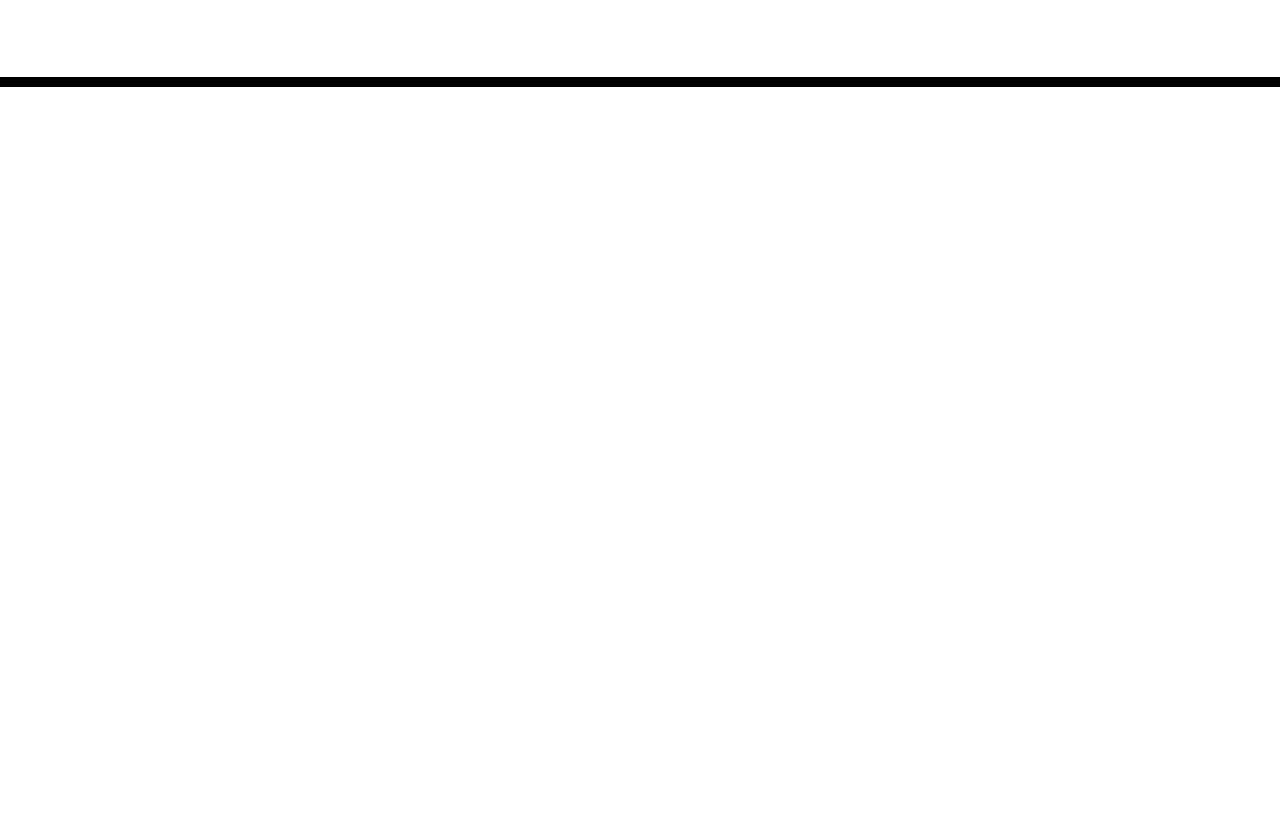
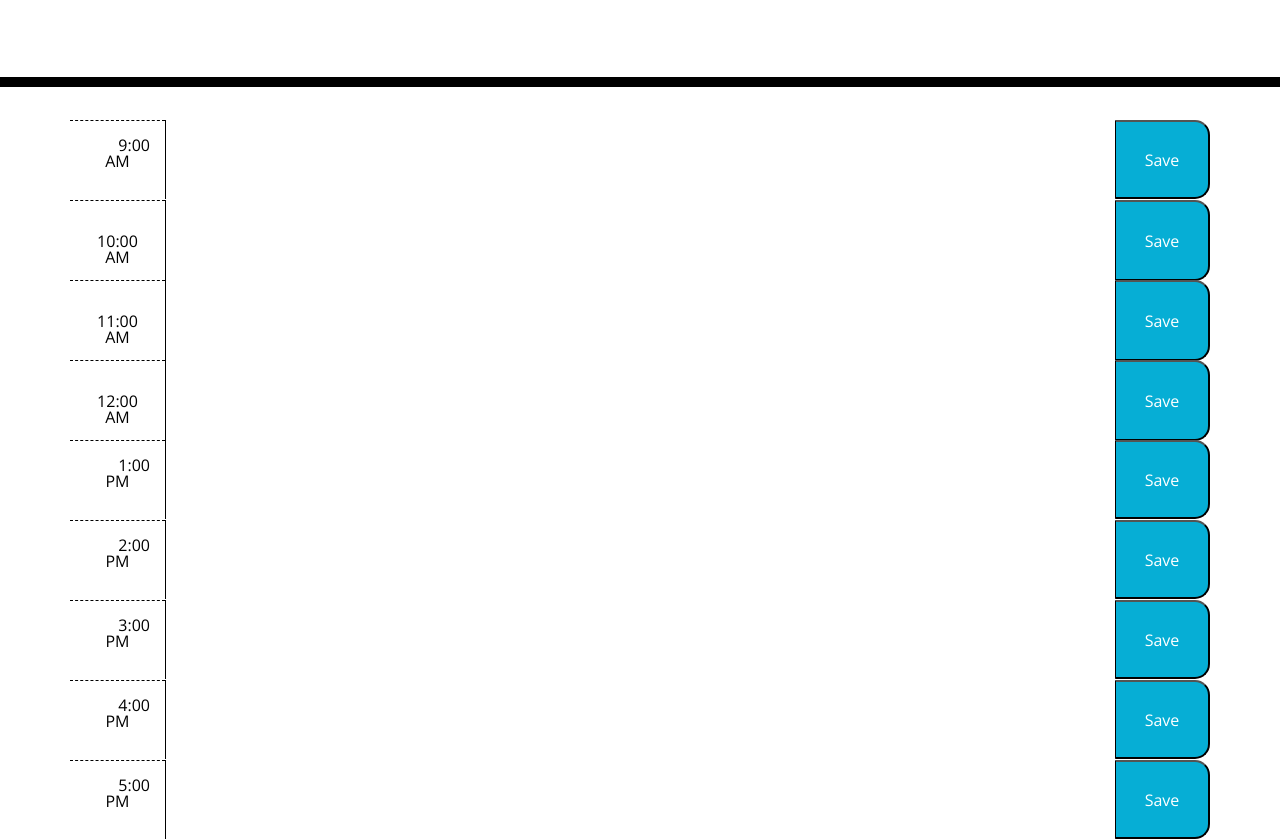
Before and after one commit to devonp702/dayPlanner, a plain HTML site: page index.html in a window 1280 px wide. Shown: the part 181-1020 px from the top of the page. Before the commit the page ends 800 px from the top, so only its background shows below. Drawn offline with nearby package versions, Linux system fonts and the light colour scheme.

Commit message:
moment is loaded, rows are created

```diff
--- a/index.html
+++ b/index.html
@@ -1,23 +1,14 @@
 <!DOCTYPE html>
 <html lang="en">
+
 <head>
   <meta charset="UTF-8" />
   <meta name="viewport" content="width=device-width, initial-scale=1.0" />
   <meta http-equiv="X-UA-Compatible" content="ie=edge" />
-    <link
-      rel="stylesheet"
-      href="https://stackpath.bootstrapcdn.com/bootstrap/4.3.1/css/bootstrap.min.css"
-    />
-    <link
-      rel="stylesheet"
-      href="https://use.fontawesome.com/releases/v5.8.1/css/all.css"
-      integrity="sha384-50oBUHEmvpQ+1lW4y57PTFmhCaXp0ML5d60M1M7uH2+nqUivzIebhndOJK28anvf"
-      crossorigin="anonymous"
-    />
-    <link
-      href="https://fonts.googleapis.com/css?family=Open+Sans&display=swap"
-      rel="stylesheet"
-    />
+  <link rel="stylesheet" href="https://stackpath.bootstrapcdn.com/bootstrap/4.3.1/css/bootstrap.min.css" />
+  <link rel="stylesheet" href="https://use.fontawesome.com/releases/v5.8.1/css/all.css"
+    integrity="sha384-50oBUHEmvpQ+1lW4y57PTFmhCaXp0ML5d60M1M7uH2+nqUivzIebhndOJK28anvf" crossorigin="anonymous" />
+  <link href="https://fonts.googleapis.com/css?family=Open+Sans&display=swap" rel="stylesheet" />
   <link rel="stylesheet" href="style.css" />
   <title>Work Day Scheduler</title>
 </head>
@@ -29,10 +20,76 @@
     <p id="currentDay" class="lead"></p>
   </header>
   <div class="container">
-      <!-- Timeblocks go here -->
+    <div class="row time-block">
+      <div class="col-1 hour">
+        9:00 AM
+      </div>
+      <textarea class="col-10 description"></textarea>
+      <button class="col-1 saveBtn">Save</button>
+    </div>
+    <div class="row time-block">
+      <div class="col-1 hour">
+        10:00 AM
+      </div>
+      <textarea class="col-10 description"></textarea>
+      <button class="col-1 saveBtn">Save</button>
+    </div>
+    <div class="row time-block">
+      <div class="col-1 hour">
+        11:00 AM
+      </div>
+      <textarea class="col-10 description"></textarea>
+      <button class="col-1 saveBtn">Save</button>
+    </div>
+    <div class="row time-block">
+      <div class="col-1 hour">
+        12:00 AM
+      </div>
+      <textarea class="col-10 description"></textarea>
+      <button class="col-1 saveBtn">Save</button>
+    </div>
+    <div class="row time-block">
+      <div class="col-1 hour">
+        1:00 PM
+      </div>
+      <textarea class="col-10 description"></textarea>
+      <button class="col-1 saveBtn">Save</button>
+    </div>
+    <div class="row time-block">
+      <div class="col-1 hour">
+        2:00 PM
+      </div>
+      <textarea class="col-10 description"></textarea>
+      <button class="col-1 saveBtn">Save</button>
+    </div>
+    <div class="row time-block">
+      <div class="col-1 hour">
+        3:00 PM
+      </div>
+      <textarea class="col-10 description"></textarea>
+      <button class="col-1 saveBtn">Save</button>
+    </div>
+    <div class="row time-block">
+      <div class="col-1 hour">
+        4:00 PM
+      </div>
+      <textarea class="col-10 description"></textarea>
+      <button class="col-1 saveBtn">Save</button>
+    </div>
+    <div class="row time-block">
+      <div class="col-1 hour">
+        5:00 PM
+      </div>
+      <textarea class="col-10 description"></textarea>
+      <button class="col-1 saveBtn">Save</button>
+    </div>
   </div>
 
   <script src="https://code.jquery.com/jquery-3.4.1.min.js"></script>
   <script src="https://cdnjs.cloudflare.com/ajax/libs/moment.js/2.24.0/moment.min.js"></script>
+  <script src="script.js">
+    moment().format()
+  </script>
 </body>
+
 </html>
--- /dev/null
+++ b/script.js
@@ -0,0 +1 @@
+console.log(moment().calendar());
```
Lines whose indentation alone changed are shown as unchanged.
